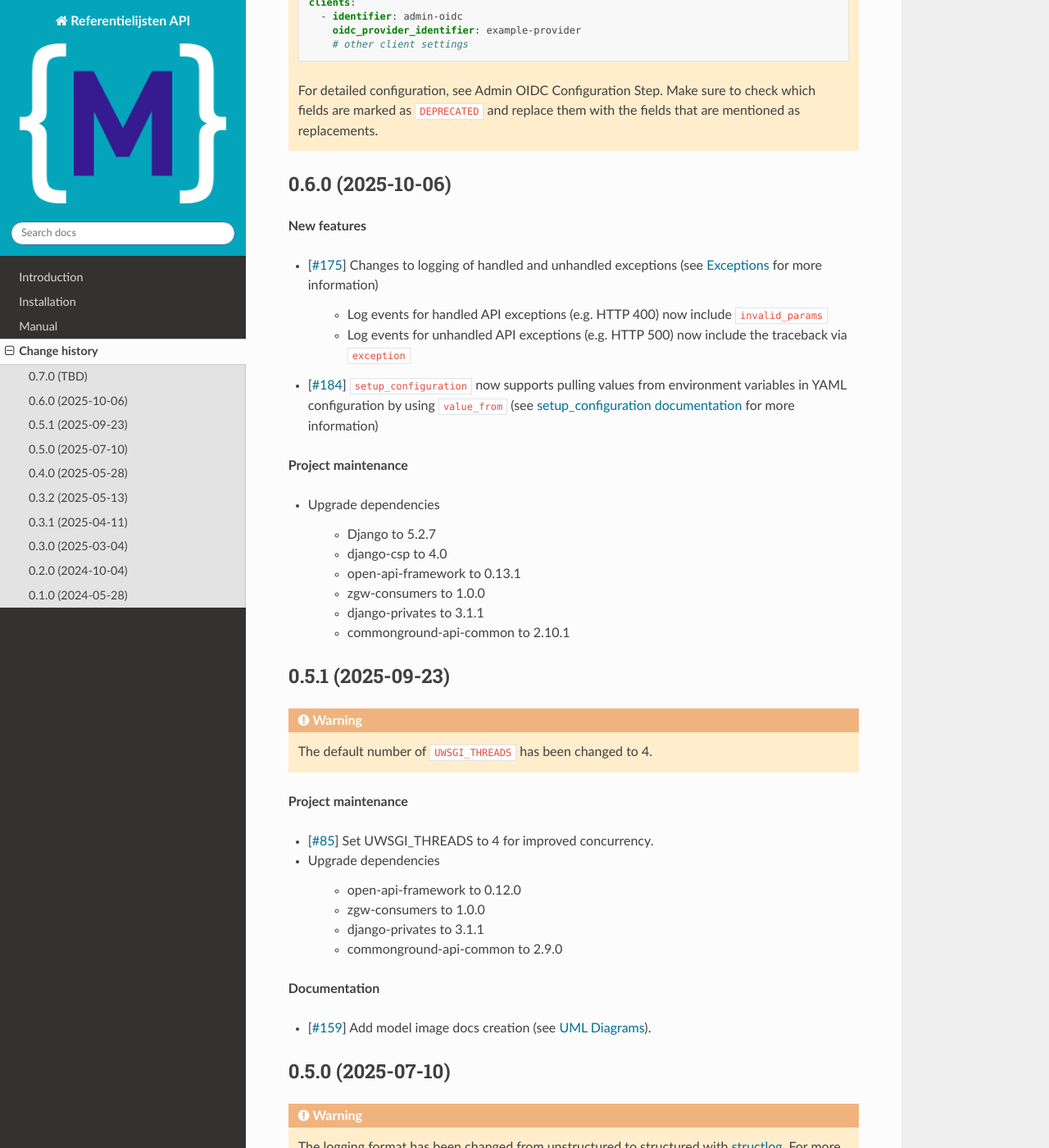
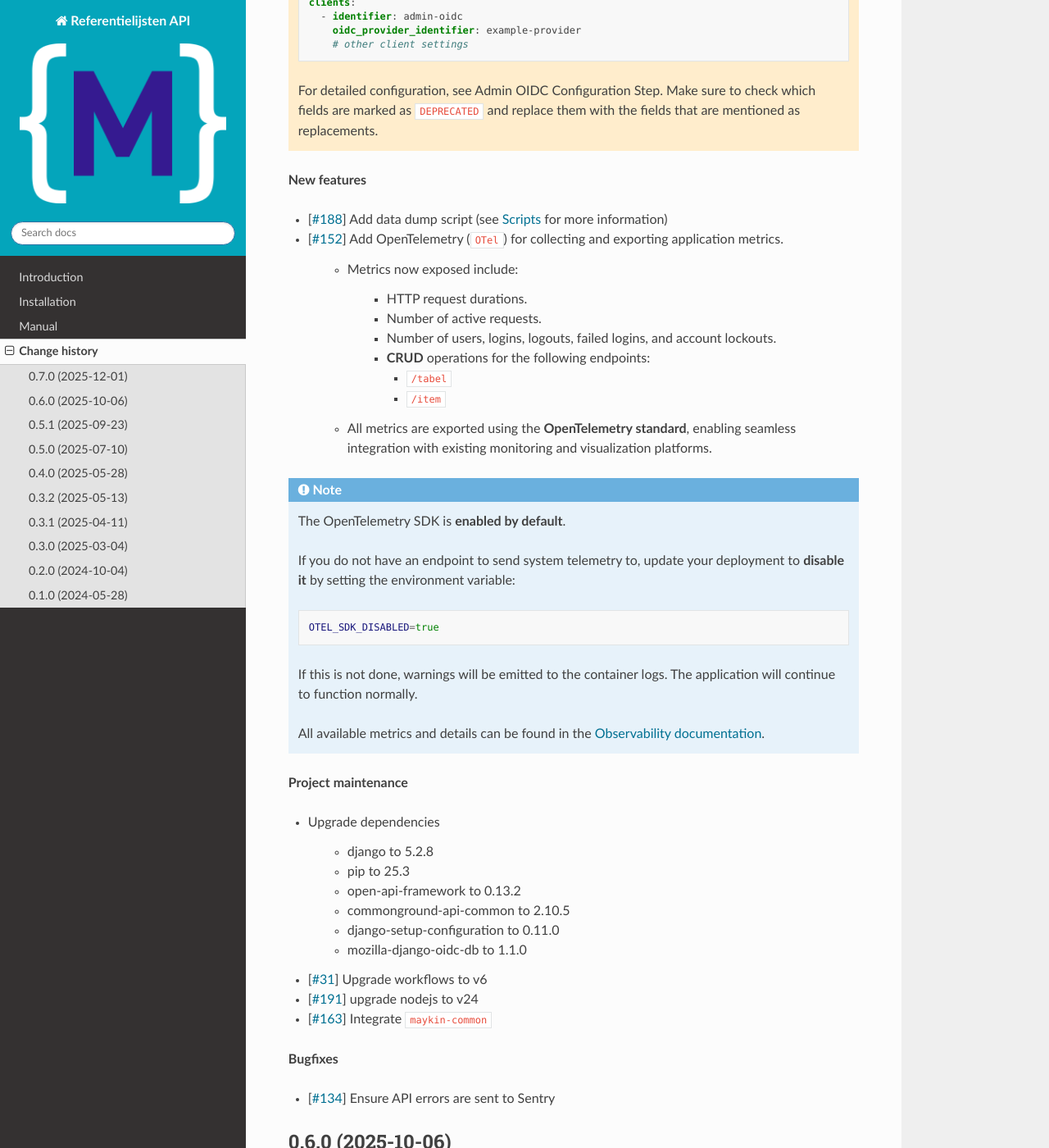
Before and after one commit to maykinmedia/referentielijsten, a Sphinx documentation site: the page built from docs/changelog.rst, in a window 1280 px wide and 1400 px high, scrolled down 667 px. Shown: the whole window at 82% size. Built offline with Sphinx 7.4.7 and the Read the Docs theme 3.1.0, drawn with Linux system fonts in a browser that asks for light colours; some of the changed text lies outside the part shown.

Commit message:
🔖 Release 0.7.0

```diff
--- a/CHANGELOG.rst
+++ b/CHANGELOG.rst
@@ -2,8 +2,8 @@
 Change history
 ==============
 
-0.7.0 (TBD)
------------
+0.7.0 (2025-12-01)
+------------------
 
 .. warning::
 
@@ -33,6 +33,55 @@ Change history
     For detailed configuration, see :ref:`Admin OIDC Configuration Step  <ref_step_mozilla_django_oidc_db.setup_configuration.steps.AdminOIDCConfigurationStep>`.
     Make sure to check which fields are marked as ``DEPRECATED`` and replace them with the fields that are mentioned as replacements.
 
+**New features**
+
+* [:open-api-framework:`188`] Add data dump script (see :ref:`scripts` for more information)
+* [:open-api-framework:`152`] Add OpenTelemetry (``OTel``) for collecting and exporting application metrics.
+
+    * Metrics now exposed include:
+
+        - HTTP request durations.
+        - Number of active requests.
+        - Number of users, logins, logouts, failed logins, and account lockouts.
+        - **CRUD** operations for the following endpoints:
+
+          - ``/tabel``
+          - ``/item``
+
+    * All metrics are exported using the **OpenTelemetry standard**, enabling seamless integration with existing monitoring and visualization platforms.
+
+.. note::
+
+    The OpenTelemetry SDK is **enabled by default**.
+
+    If you do not have an endpoint to send system telemetry to, update your deployment to **disable it** by setting the environment variable:
+
+    .. code-block:: bash
+
+        OTEL_SDK_DISABLED=true
+
+    If this is not done, warnings will be emitted to the container logs. The application will continue to function normally.
+
+    All available metrics and details can be found in the :ref:`Observability documentation <installation_observability_index>`.
+
+**Project maintenance**
+
+* Upgrade dependencies
+
+    * django to 5.2.8
+    * pip to 25.3
+    * open-api-framework to 0.13.2
+    * commonground-api-common to 2.10.5
+    * django-setup-configuration to 0.11.0
+    * mozilla-django-oidc-db to 1.1.0
+
+* [:open-api-workflows:`31`] Upgrade workflows to v6
+* [:open-api-framework:`191`] upgrade nodejs to v24
+* [:open-api-framework:`163`] Integrate ``maykin-common``
+
+**Bugfixes**
+
+* [:commonground-api-common:`134`] Ensure API errors are sent to Sentry
 
 0.6.0 (2025-10-06)
 ------------------
--- a/README.EN.rst
+++ b/README.EN.rst
@@ -40,7 +40,9 @@ Version         Release date    API specification
 ==============  ==============  =============================
 latest          n/a             `ReDoc <https://redocly.github.io/redoc/?url=https://raw.githubusercontent.com/maykinmedia/referentielijsten/master/src/referentielijsten/api/openapi.yaml>`_,
                                 `Swagger <https://petstore.swagger.io/?url=https://raw.githubusercontent.com/maykinmedia/referentielijsten/master/src/referentielijsten/api/openapi.yaml>`_,
-                                (`diff <https://github.com/maykinmedia/referentielijsten/compare/0.6.0..master>`_)
+                                (`diff <https://github.com/maykinmedia/referentielijsten/compare/0.7.0..master>`_)
+0.7.0           2025-12-01      `ReDoc <https://redocly.github.io/redoc/?url=https://raw.githubusercontent.com/maykinmedia/referentielijsten/0.7.0/src/referentielijsten/api/openapi.yaml>`_,
+                                `Swagger <https://petstore.swagger.io/?url=https://raw.githubusercontent.com/maykinmedia/referentielijsten/0.7.0/src/referentielijsten/api/openapi.yaml>`_
 0.6.0           2025-10-03      `ReDoc <https://redocly.github.io/redoc/?url=https://raw.githubusercontent.com/maykinmedia/referentielijsten/0.6.0/src/referentielijsten/api/openapi.yaml>`_,
                                 `Swagger <https://petstore.swagger.io/?url=https://raw.githubusercontent.com/maykinmedia/referentielijsten/0.6.0/src/referentielijsten/api/openapi.yaml>`_
 0.5.1           2025-09-23      `ReDoc <https://redocly.github.io/redoc/?url=https://raw.githubusercontent.com/maykinmedia/referentielijsten/0.5.1/src/referentielijsten/api/openapi.yaml>`_,
--- a/README.rst
+++ b/README.rst
@@ -42,7 +42,9 @@ Versie          Release datum   API specificatie
 ==============  ==============  =============================
 latest          n/a             `ReDoc <https://redocly.github.io/redoc/?url=https://raw.githubusercontent.com/maykinmedia/referentielijsten/master/src/referentielijsten/api/openapi.yaml>`_,
                                 `Swagger <https://petstore.swagger.io/?url=https://raw.githubusercontent.com/maykinmedia/referentielijsten/master/src/referentielijsten/api/openapi.yaml>`_,
-                                (`verschillen <https://github.com/maykinmedia/referentielijsten/compare/0.6.0..master>`_)
+                                (`verschillen <https://github.com/maykinmedia/referentielijsten/compare/0.7.0..master>`_)
+0.7.0           2025-12-01      `ReDoc <https://redocly.github.io/redoc/?url=https://raw.githubusercontent.com/maykinmedia/referentielijsten/0.7.0/src/referentielijsten/api/openapi.yaml>`_,
+                                `Swagger <https://petstore.swagger.io/?url=https://raw.githubusercontent.com/maykinmedia/referentielijsten/0.7.0/src/referentielijsten/api/openapi.yaml>`_
 0.6.0           2025-10-03      `ReDoc <https://redocly.github.io/redoc/?url=https://raw.githubusercontent.com/maykinmedia/referentielijsten/0.6.0/src/referentielijsten/api/openapi.yaml>`_,
                                 `Swagger <https://petstore.swagger.io/?url=https://raw.githubusercontent.com/maykinmedia/referentielijsten/0.6.0/src/referentielijsten/api/openapi.yaml>`_
 0.5.1           2025-09-23      `ReDoc <https://redocly.github.io/redoc/?url=https://raw.githubusercontent.com/maykinmedia/referentielijsten/0.5.1/src/referentielijsten/api/openapi.yaml>`_,
--- a/docs/conf.py
+++ b/docs/conf.py
@@ -120,6 +120,14 @@ extlinks = {
         "https://github.com/maykinmedia/open-api-framework/issues/%s",
         "#%s",
     ),
+    "open-api-workflows": (
+        "https://github.com/maykinmedia/open-api-workflows/issues/%s",
+        "#%s",
+    ),
+    "commonground-api-common": (
+        "https://github.com/maykinmedia/commonground-api-common/issues/%s",
+        "#%s",
+    ),
 }
 
 django_structlog_version = _version("django-structlog")
--- a/docs/installation/config.rst
+++ b/docs/installation/config.rst
@@ -33,7 +33,7 @@ Database
 * ``DB_HOST``: hostname of the PostgreSQL database. Defaults to ``db`` for the docker environment, otherwise defaults to ``localhost``.
 * ``DB_PORT``: port number of the database. Defaults to: ``5432``.
 * ``DB_CONN_MAX_AGE``: The lifetime of a database connection, as an integer of seconds. Use 0 to close database connections at the end of each request — Django’s historical behavior. This setting is ignored if connection pooling is used. Defaults to: ``60``.
-* ``DB_POOL_ENABLED``: Whether to use connection pooling. Defaults to: ``False``.
+* ``DB_POOL_ENABLED``: **Experimental:** Whether to use connection pooling. This feature is not yet recommended for production use. See the documentation for details: https://open-api-framework.readthedocs.io/en/latest/connection_pooling.html. Defaults to: ``False``.
 * ``DB_POOL_MIN_SIZE``: The minimum number of connection the pool will hold. The pool will actively try to create new connections if some are lost (closed, broken) and will try to never go below min_size. Defaults to: ``4``.
 * ``DB_POOL_MAX_SIZE``: The maximum number of connections the pool will hold. If None, or equal to min_size, the pool will not grow or shrink. If larger than min_size, the pool can grow if more than min_size connections are requested at the same time and will shrink back after the extra connections have been unused for more than max_idle seconds. Defaults to: ``None``.
 * ``DB_POOL_TIMEOUT``: The default maximum time in seconds that a client can wait to receive a connection from the pool (using connection() or getconn()). Note that these methods allow to override the timeout default. Defaults to: ``30``.
--- a/package.json
+++ b/package.json
@@ -1,6 +1,6 @@
 {
   "name": "referentielijsten",
-  "version": "0.6.0",
+  "version": "0.7.0",
   "description": "Referentielijsten API project",
   "main": "src/static/referentielijsten/js/referentielijsten.js",
   "directories": {
--- a/pyproject.toml
+++ b/pyproject.toml
@@ -4,7 +4,7 @@ requires-python = "== 3.12"
 # Bumpversion configuration
 
 [tool.bumpversion]
-current_version = "0.6.0"
+current_version = "0.7.0"
 commit = false
 tag = false
 pre_commit_hooks = [
--- a/src/referentielijsten/__init__.py
+++ b/src/referentielijsten/__init__.py
@@ -1,6 +1,6 @@
 # from .celery import app as celery_app
 
 # __all__ = ("celery_app",)
-__version__ = "0.6.0"
+__version__ = "0.7.0"
 __author__ = "Maykin"
 __homepage__ = "https://github.com/maykinmedia/referentielijsten"
```
Also changed, not shown: other parts of README.EN.rst (+1 -1 lines), other parts of README.rst (+1 -1 lines), 4 other files.
